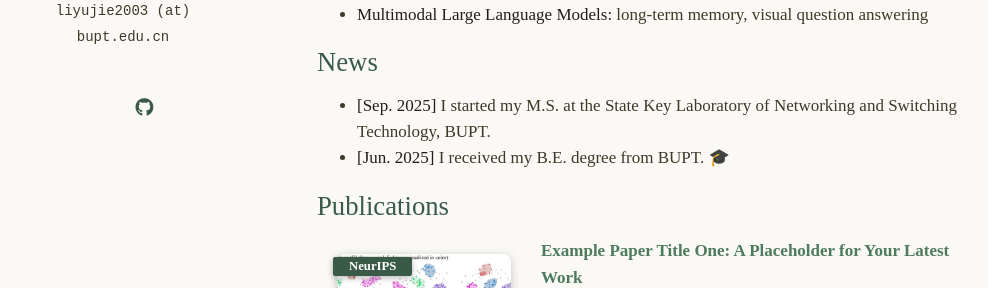
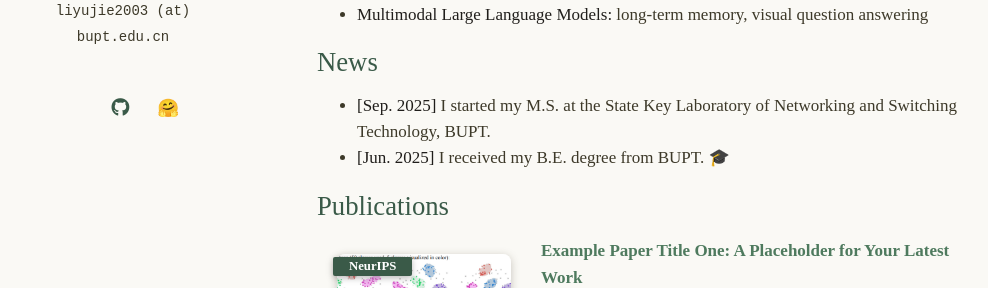
Before and after one commit to Davidup1/Davidup1.github.io, a Jekyll site: the page built from index.md, in a window 1280 px wide. Shown: the part 381-669 px from the top of the page, without its empty margins (153-1141 px from the left). Built offline with Jekyll 4.4.1, drawn with Linux system fonts in a browser that asks for light colours; a style sheet for code colours, icons or effects is not loaded.

Commit message:
Add Hugging Face profile link (Davidup1) to social icons
Co-Authored-By: Claude Fable 5 <noreply@anthropic.com>

```diff
--- a/_config.yml
+++ b/_config.yml
@@ -15,6 +15,7 @@ canonical: https://davidup1.github.io/
 google_scholar: https://scholar.google.com/citations?user=gAfFuhsAAAAJ
 # cv_link: assets/files/curriculum_vitae.pdf   # 有 CV 后放到 assets/files/ 并取消注释
 github_link: https://github.com/Davidup1
+huggingface: https://huggingface.co/Davidup1
 # linkedin: https://www.linkedin.com/
 # twitter: https://twitter.com/
 
--- a/_layouts/homepage.html
+++ b/_layouts/homepage.html
@@ -78,6 +78,12 @@
         </a>
         {% endif %}
 
+        {% if site.huggingface %}
+        <a style="margin: 0 5px 0 0" href="{{ site.huggingface }}" title="Hugging Face">
+          <span style="font-size:1.1rem">🤗</span>
+        </a>
+        {% endif %}
+
         {% if site.linkedin %}
         <a style="margin: 0 5px 0 0" href="{{ site.linkedin }}">
           <i class="fab fa-linkedin"></i>
```
